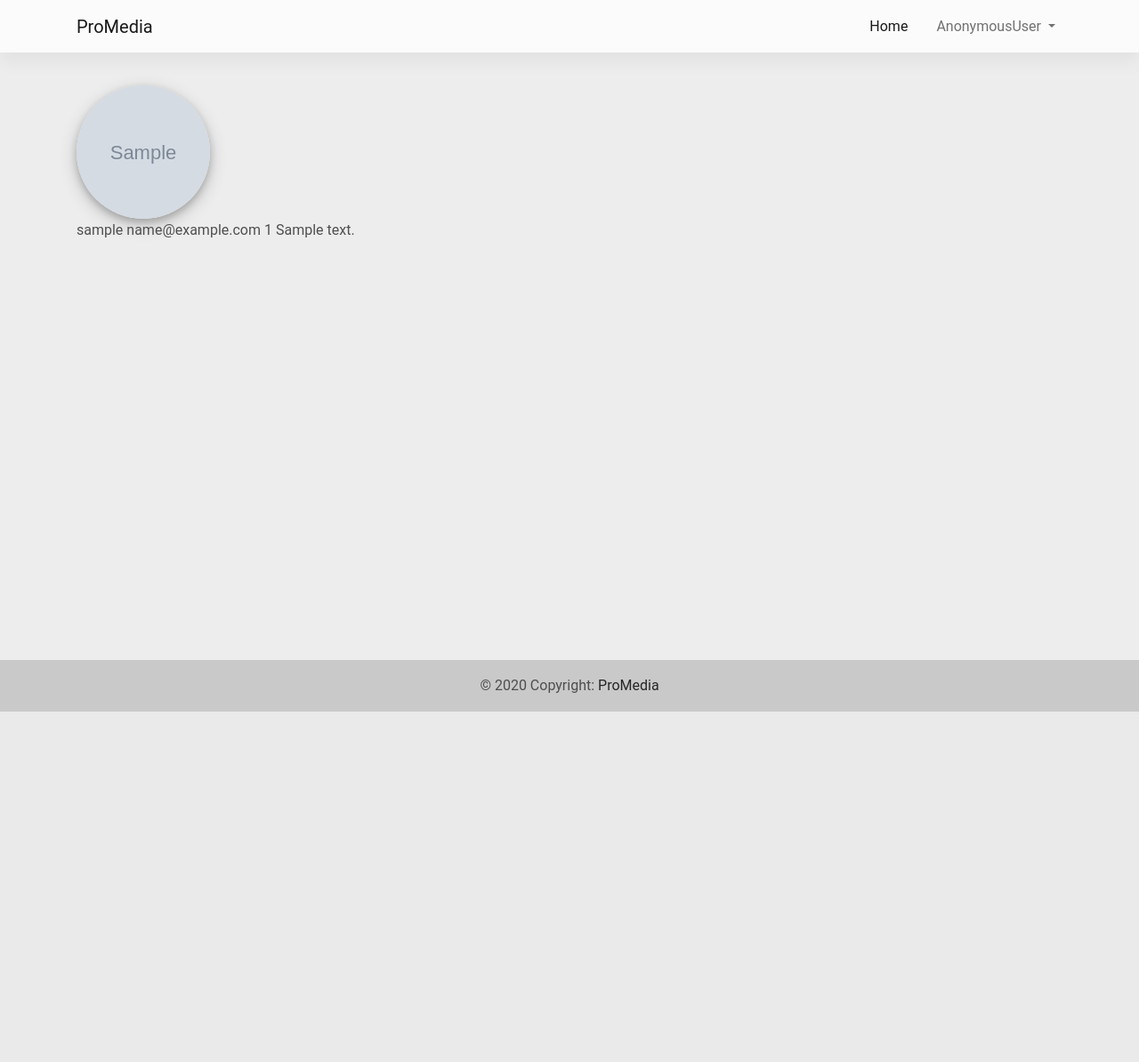
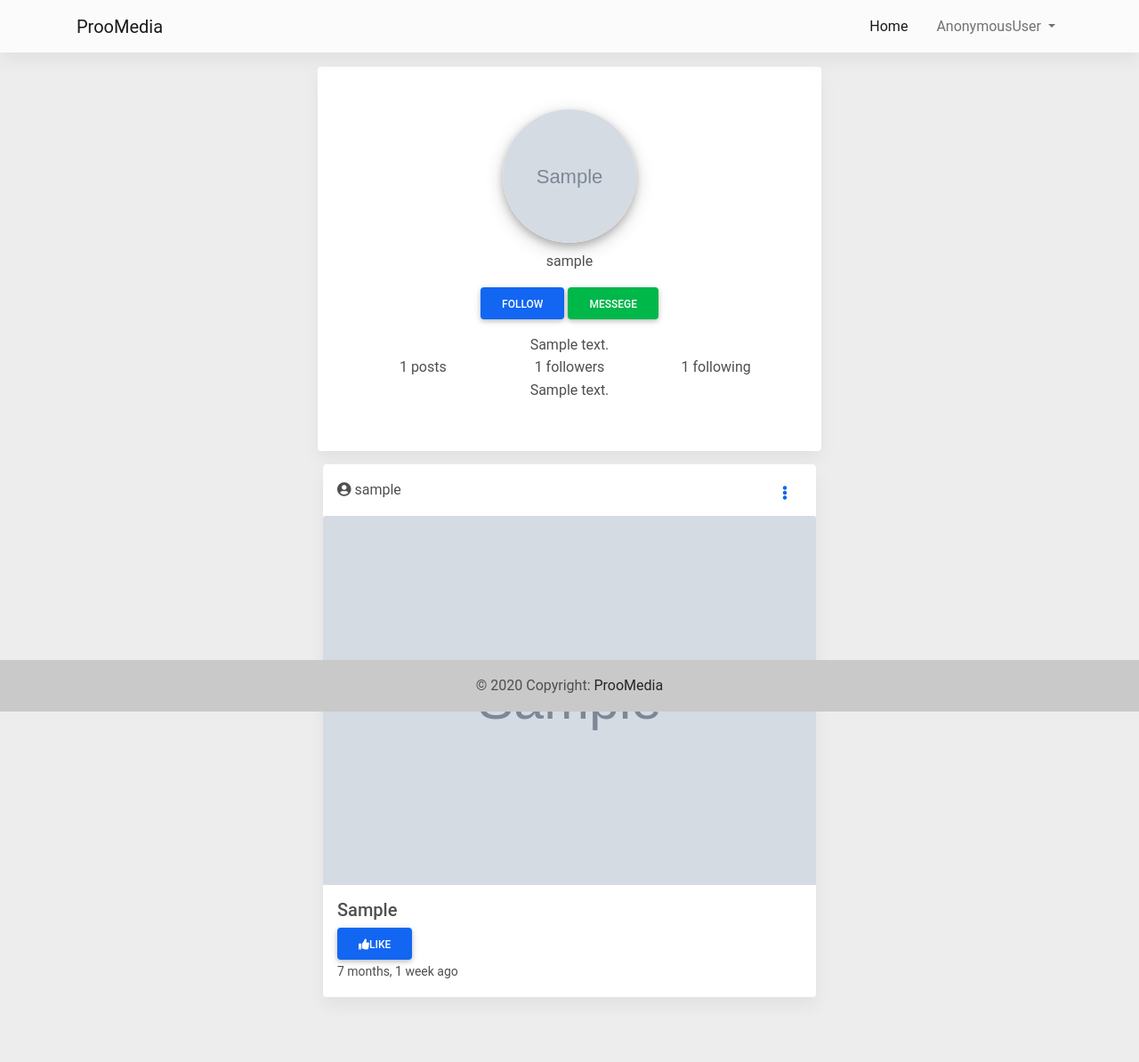
Before and after one commit to ProgrammerGaurav/ProMedia, a Django app: a page that uses templates/layout.html in a window 1280 px wide. Shown: the whole page at 89% size. Before the commit the page ends 800 px from the top, so only its background shows below. Run offline with Django 3.2, Linux system fonts and the light colour scheme; tables that the repository leaves empty hold one stand-in row (values such as "Sample post"); grey boxes marked "Sample" are stand-in pictures; some libraries are stand-ins or nearby versions.

Commit message:
Legacy Code

```diff
--- a/home/views.py
+++ b/home/views.py
@@ -23,6 +23,7 @@ def post(request):
         caption = request.POST.get('caption')
         post_object = UserPost(user=user, image=image, caption=caption)
         post_object.save()
+        messages.success(request, "Post Uploaded Sucessfully")
     return redirect("/")
 
 
@@ -45,14 +46,20 @@ def profile(request, username):
         userprofile = UserProfile(user=user)
         userprofile.save()
     userprofile = UserProfile.objects.get(user=user)
-    return render(request, 'home/profile.html', {'userprofile': userprofile})
+    posts = UserPost.objects.filter(user=user).order_by('-pk')
+    data = {
+        'userprofile': userprofile,
+        'posts': posts,
+        'time': timezone.now()
+    }
+    return render(request, 'home/profile.html', data)
 
 
 def userimageUpdate(request):
     if request.method == "POST":
         image = request.FILES['image']
         userprofile = UserProfile.objects.get(user=request.user)
-        if userprofile.userimage != "profiles/samplepost.png":
+        if str(userprofile.userimage) != "profiles/samplepost.png":
             userprofile.userimage.delete()
         userprofile.save()
         userprofile.userimage = image
@@ -62,6 +69,8 @@ def userimageUpdate(request):
 
 def userimageRemove(request):
     userprofile = UserProfile.objects.get(user=request.user)
+    if str(userprofile.userimage) != "profiles/samplepost.png":
+        userprofile.userimage.delete()
     userprofile.userimage = 'profiles/samplepost.png'
     userprofile.save()
     return redirect("/profile/" + request.user.username)
--- a/static/css/style.css
+++ b/static/css/style.css
@@ -7,7 +7,7 @@
 
 body {
   background-color: #EDEDED;
-  height: 100vh;
+  height: calc(100vh - 58px - 59px);
 }
 
 .card {
@@ -60,7 +60,8 @@ body {
 }
 
 .post {
-  margin-bottom: 30px;
+  margin-bottom: 15px;
+  margin-top: 15px;
 }
 
 .profile img {
@@ -69,6 +70,8 @@ body {
   border-radius: 100%;
   -webkit-box-shadow: 0 4px 8px 0 rgba(0, 0, 0, 0.2), 0 6px 20px 0 rgba(0, 0, 0, 0.19);
           box-shadow: 0 4px 8px 0 rgba(0, 0, 0, 0.2), 0 6px 20px 0 rgba(0, 0, 0, 0.19);
+  margin: auto;
+  display: block;
 }
 
 @media (max-width: 992px) {
--- a/static/css/style.scss
+++ b/static/css/style.scss
@@ -8,7 +8,7 @@
 
 body {
     background-color: #EDEDED;
-    height: 100vh;
+    height: calc(100vh - 58px - 59px);
 }
 
 
@@ -68,7 +68,8 @@ body {
 }
 
 .post {
-    margin-bottom: 30px;
+    margin-bottom: 15px;
+    margin-top: 15px;
 }
 
 .profile {
@@ -77,6 +78,8 @@ body {
         height: 150px;
         border-radius: 100%;
         box-shadow: 0 4px 8px 0 rgba(0, 0, 0, 0.2), 0 6px 20px 0 rgba(0, 0, 0, 0.19);
+        margin: auto;
+        display: block;
     }
 }
 
@@ -86,5 +89,4 @@ body {
         margin: auto;
         margin-right: 0;
     }
-
 }
--- a/templates/account/signup.html
+++ b/templates/account/signup.html
@@ -1,6 +1,6 @@
 {% extends 'layout.html' %}
 {% block body %}
-<div class="container h-100 d-flex align-items-center">
+<div class="container h-100 d-flex align-items-center p-0">
     <div class="card login">
         <!-- Pills navs -->
         <ul class="nav nav-pills nav-justified mb-3" id="ex1" role="tablist">
--- /dev/null
+++ b/templates/home/posts.html
@@ -0,0 +1,33 @@
+<div class="container">
+    <div class="row">
+        {% for post in posts %}
+        <div class="col-12 post">
+            <div class=" col-12 col-md-6 mx-auto card">
+                <div class="card-body">
+                    <i class="fa fa-user-circle"></i> {{post.user}}
+                    <span class="float-right">
+                        <a class="nav-link" href="#" id="postOption" role="button" data-toggle="dropdown"
+                            aria-expanded="false">
+                            <i class="fas fa-ellipsis-v float-right"></i>
+                        </a>
+                        <ul class="dropdown-menu" aria-labelledby="postOption">
+                            <li><a class="dropdown-item" href="/profile/{{post.user}}">Profile</a></li>
+                            {% if request.user == post.user%}
+                            <li><a class="dropdown-item text-danger" href="/delete_post/{{post.id}}">Delete</a></li>
+                            {% endif %}
+                        </ul>
+                    </span>
+
+                </div>
+                <img src="/media/{{post.image.name}}" class="card-img-top" alt="..." />
+                <div class="card-body">
+                    <h5 class="card-title">{{ post.caption }}</h5>
+                    <a href="#!" class="btn btn-primary"> <i class="fa fa-thumbs-up"></i>Like</a>
+                    <div> <small>{{post.date|timesince:time}} ago</small></div>
+                </div>
+            </div>
+
+        </div>
+        {% endfor %}
+    </div>
+</div>
--- a/templates/home/profile.html
+++ b/templates/home/profile.html
@@ -1,15 +1,11 @@
 {% extends 'layout.html' %}
 {% block body %}
-<div class="pt-5">
-    <div class="pt-5">
-
-    </div>
-</div>
-<div class="container profile">
+<div class="container profile mt-3">
     <div class="row">
-        <div class="col-12">
+        <div class="col-11 col-md-6 mx-auto card p-5">
             <img src="/media/{{userprofile.userimage}}" alt="" id="profilePicture" role="button" data-toggle="dropdown"
                 aria-expanded="false">
+            {% if userprofile.user == request.user %}
             <ul class="dropdown-menu" aria-labelledby="profilePicture">
                 <li>
                     <form id="form" method="POST" action="/userimageUpdate" enctype="multipart/form-data">
@@ -24,13 +20,43 @@
                     <a class="dropdown-item text-danger" href="/userimageRemove">Remove</a>
                 </li>
             </ul>
+            {% endif %}
+
+            <div class="text-center py-2">
+
+                <div class="">
+                    {{userprofile.user.username}}
+                </div>
+                <div class="py-3">
+                    {% if userprofile.user == request.user %}
+                    <a href="" class="btn btn-primary">Edit Profile</a>
+                    {% else %}
+                    <a href="" class="btn btn-primary">Follow</a>
+                    <a href="" class="btn btn-success">Messege</a>
+                    {% endif %}
+                </div>
+                <div>
+                    {{userprofile.bio}}
+                </div>
+                <div class="row">
+                    <div class="col">
+                        {{userprofile.following}} posts
+                    </div>
+                    <div class="col">
+                        {{userprofile.followers}} followers
+                    </div>
+                    <div class="col">
+                        {{userprofile.following}} following
+                    </div>
+                </div>
+                {{userprofile.bio}}
+            </div>
+
         </div>
     </div>
-    {{userprofile.user.username}}
-    {{userprofile.user.email}}
-    {{userprofile.followers}}
-    {{userprofile.bio}}
 </div>
+{% include 'home/posts.html' %}
+
 <script>
     document.getElementById("userimage").onchange = function () {
         document.getElementById("form").submit();
--- a/templates/layout.html
+++ b/templates/layout.html
@@ -13,11 +13,12 @@
 </head>
 
 <body>
+    <div style="padding-bottom: 59px;"></div>
     <div class="container-fluid p-0">
         <nav class="navbar fixed-top navbar-expand-lg navbar-light bg-light">
             <div class="container-lg">
                 <!-- <img src="" alt=""> -->
-                <a class="navbar-brand" href="/">ProMedia</a>
+                <a class="navbar-brand" href="/">ProoMedia</a>
                 <button class="navbar-toggler" type="button" data-toggle="collapse"
                     data-target="#navbarSupportedContent" aria-controls="navbarSupportedContent" aria-expanded="false"
                     aria-label="Toggle navigation">
@@ -37,14 +38,14 @@
                                 {{request.user}}
                             </a>
                             <ul class="dropdown-menu" aria-labelledby="navbarDropdown">
-                                <li><a class="dropdown-item" href="#">Action</a></li>
+                                <li><a class="dropdown-item" href="/profile/{{request.user}}">Profile</a></li>
                                 <li><a class="dropdown-item" href="#">Another action</a></li>
                                 <li>
                                     <hr class="dropdown-divider" />
                                 </li>
                                 {% if user.is_authenticated %}
                                 <li>
-                                    <a class="dropdown-item" href="/account/logout">LogOut</a>
+                                    <a class="dropdown-item text-danger" href="/account/logout">LogOut</a>
                                 </li>
                                 {% else %}
                                 <li>
@@ -72,11 +73,12 @@
         {% endfor %}
     </section>
     <!-- msg Ends -->
+    <div style="padding-top: 58px;"></div>
     <footer class="fixed-bottom bg-light text-center text-lg-left footer">
         <!-- Copyright -->
         <div class="text-center p-3" style="background-color: rgba(0, 0, 0, 0.2);">
             © 2020 Copyright:
-            <a class="text-dark" href="/">ProMedia</a>
+            <a class="text-dark" href="/">ProoMedia</a>
         </div>
         <!-- Copyright -->
     </footer>
```
Also changed, not shown: templates/home/home.html (+5 -39 lines), 1 other file.
